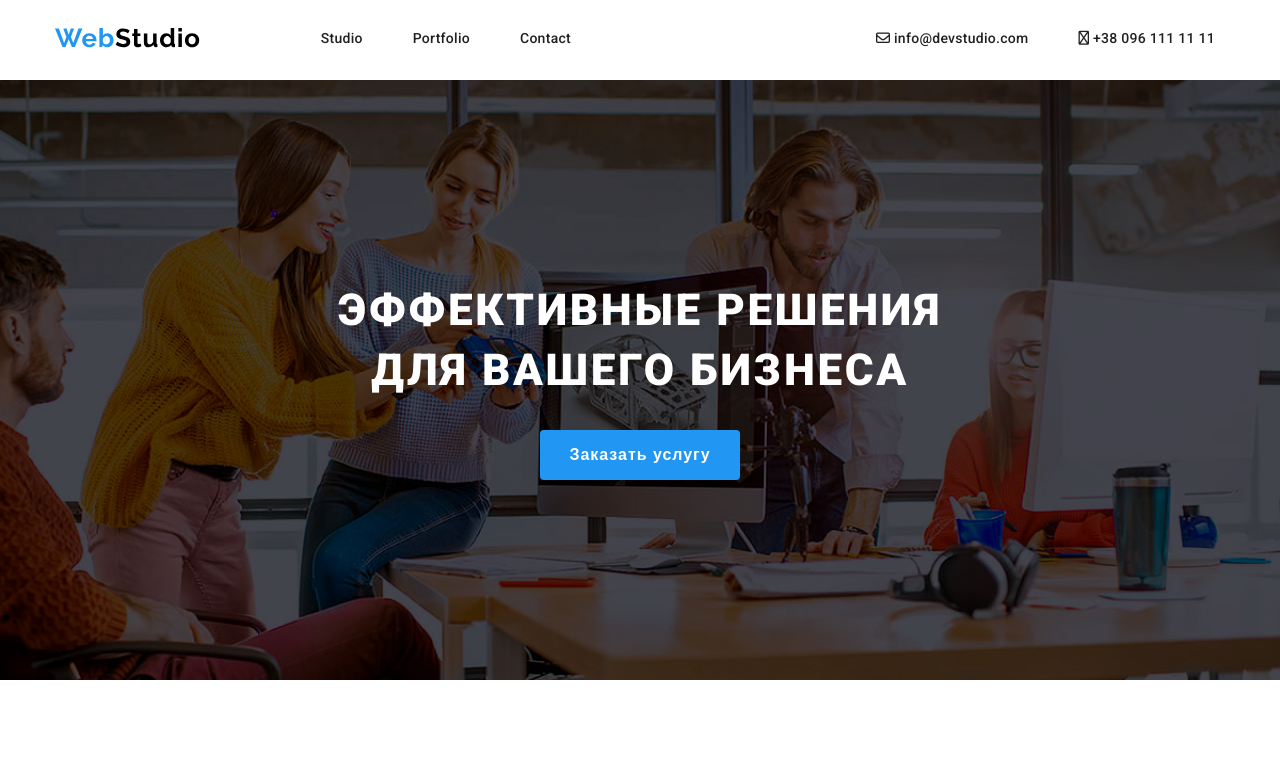
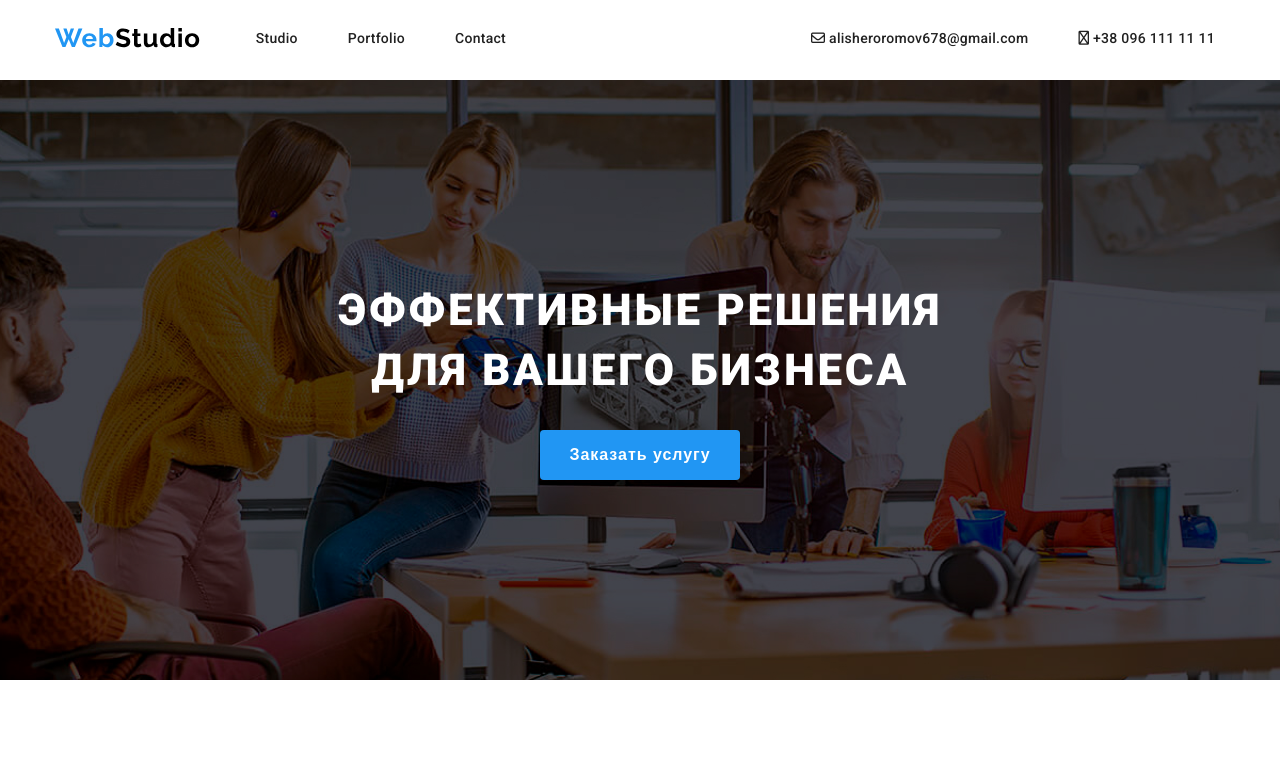
Before and after one commit to alisherax777/Wstudio, a plain HTML site: page index.html in a window 1280 px wide. Shown: the top 771 px of the page. Drawn offline with Linux system fonts and the light colour scheme.

Commit message:
change index.html

```diff
--- a/index.html
+++ b/index.html
@@ -30,7 +30,7 @@
                     </ul>
 
                     <ul>
-                        <li><a href="#"><i class="fa-regular fa-envelope"></i> info@devstudio.com</a></li>
+                        <li><a href="#"><i class="fa-regular fa-envelope"></i> alisheroromov678@gmail.com</a></li>
                         <li class="m-none"><a href="#"><i class="fa-regular fa-mobile"></i> +38 096 111 11 11</a></li>
                     </ul>
 
```
